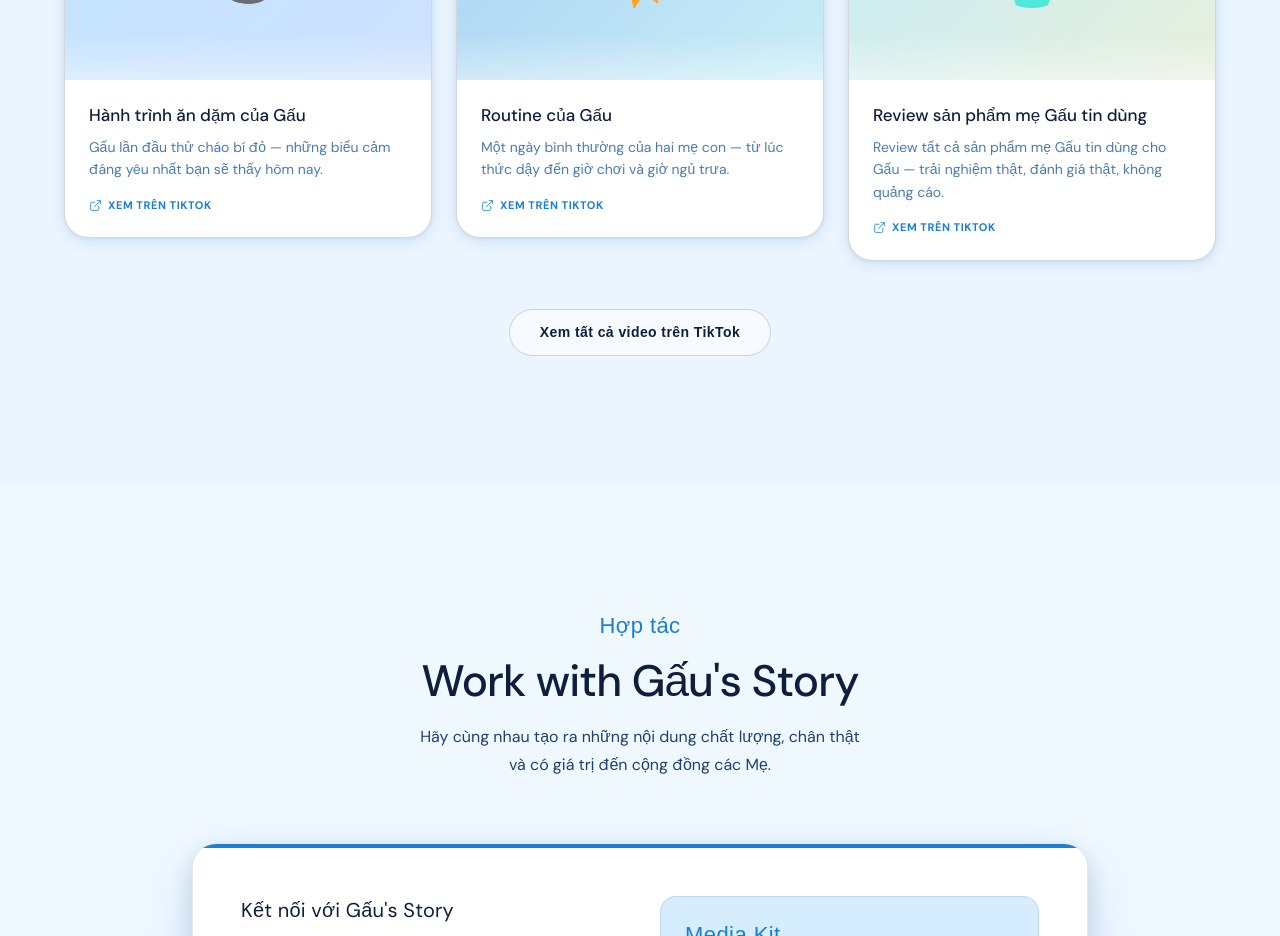
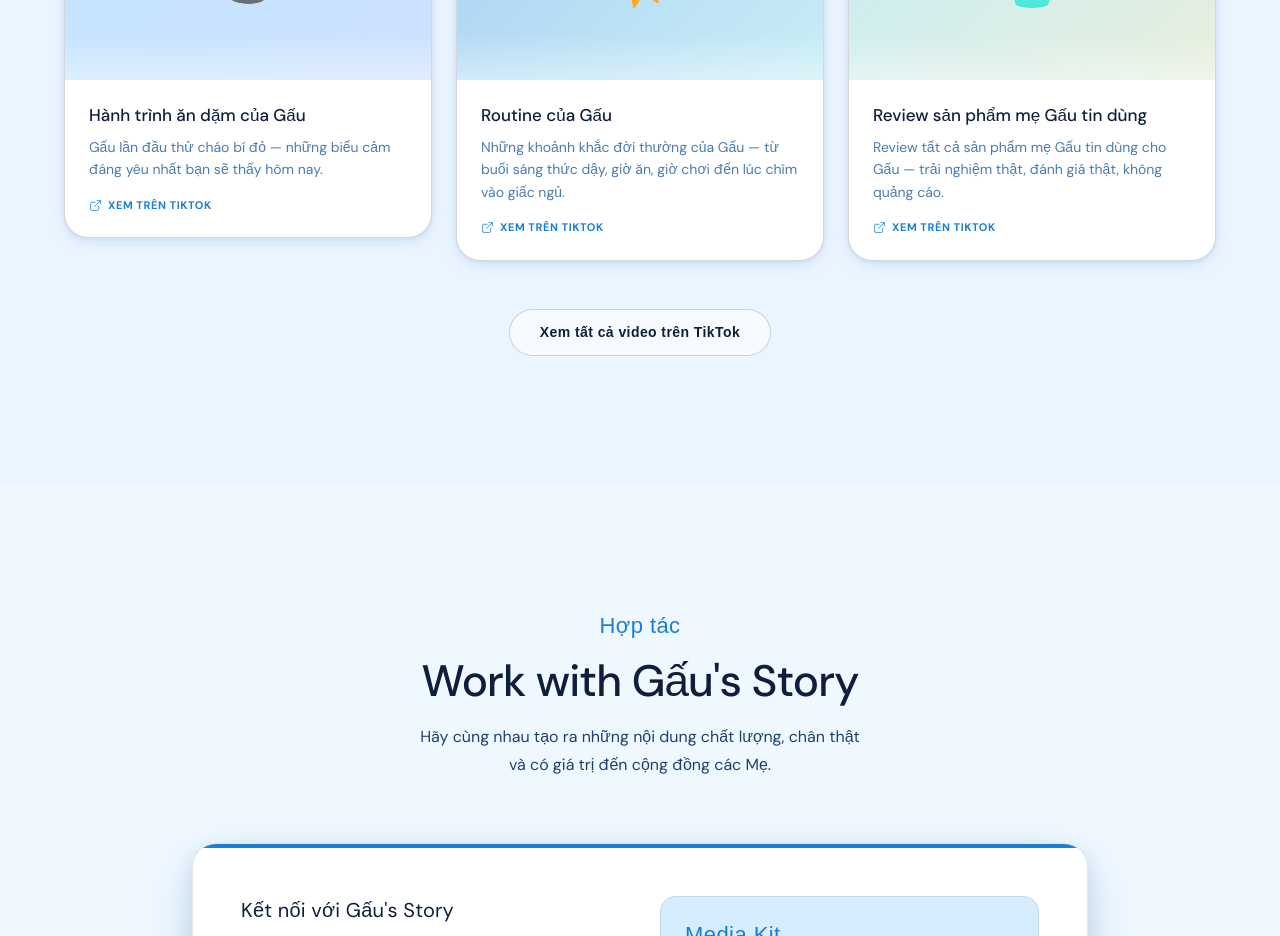
Before and after one commit to HoaiThuong0231/gaustory, a Next.js app: page / in a window 1280 px wide. Shown: the part 3340-4276 px from the top of the page. Built offline with nearby package versions, Linux system fonts and the light colour scheme; a web font is replaced by a local one.

Commit message:
content: update routine video description

```diff
--- a/src/data/videos.ts
+++ b/src/data/videos.ts
@@ -22,7 +22,7 @@ export const featuredVideos: FeaturedVideo[] = [
     id: "video-2",
     title: "Routine của Gấu",
     description:
-      "Một ngày bình thường của hai mẹ con — từ lúc thức dậy đến giờ chơi và giờ ngủ trưa.",
+      "Những khoảnh khắc đời thường của Gấu — từ buổi sáng thức dậy, giờ ăn, giờ chơi đến lúc chìm vào giấc ngủ.",
     thumbnail: "/images/video-thumb-2.jpg",
     tiktokUrl: "https://www.tiktok.com/@gaustory/collection/Routine-7659328884651625232",
     category: "Routine",
```
